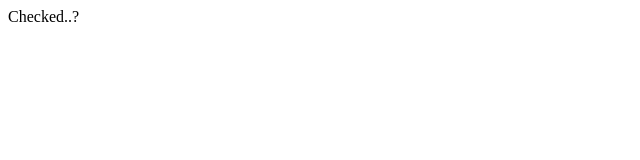
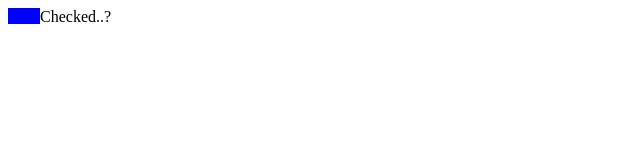
Before and after one commit to JohnKenny/toggle_buttons, a plain HTML site: page index.html in a window 1280 px wide. Shown: the whole page, without its empty margins (0-640 px from the left). Drawn offline with Linux system fonts and the light colour scheme.

```diff
--- a/styles.css
+++ b/styles.css
@@ -5,6 +5,17 @@
     top: -9000px;
 }
 
+input[type="checkbox"].toggle + label {
+    display: flex;
+}
+
+input[type="checkbox"].toggle + label::before {
+    content: "";
+    width: 2em;
+    height: 1em;
+    background-color: blue;
+}
+
 input[type="checkbox"].toggle:checked + label {
     color:blueviolet;
 }
```
